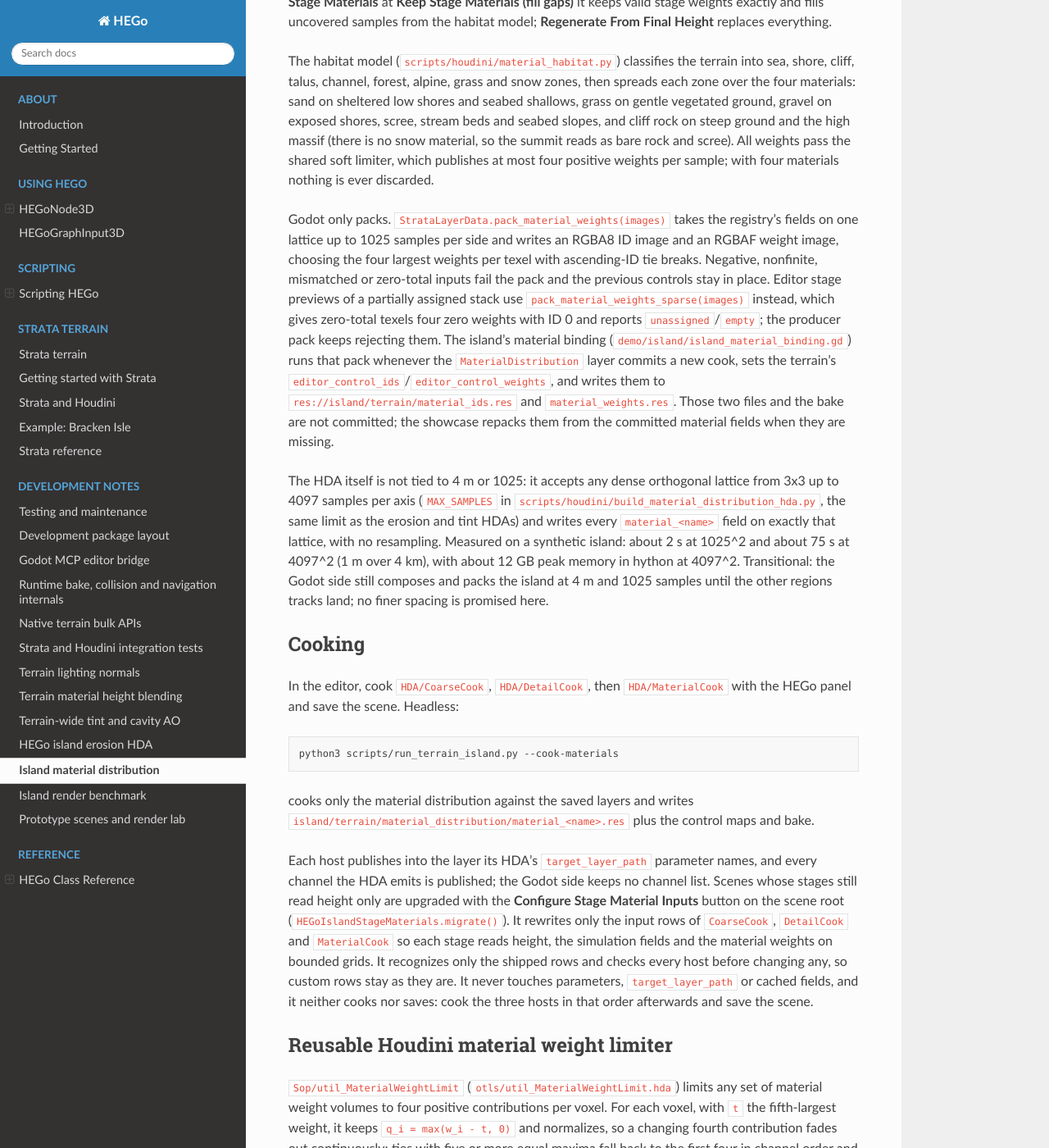
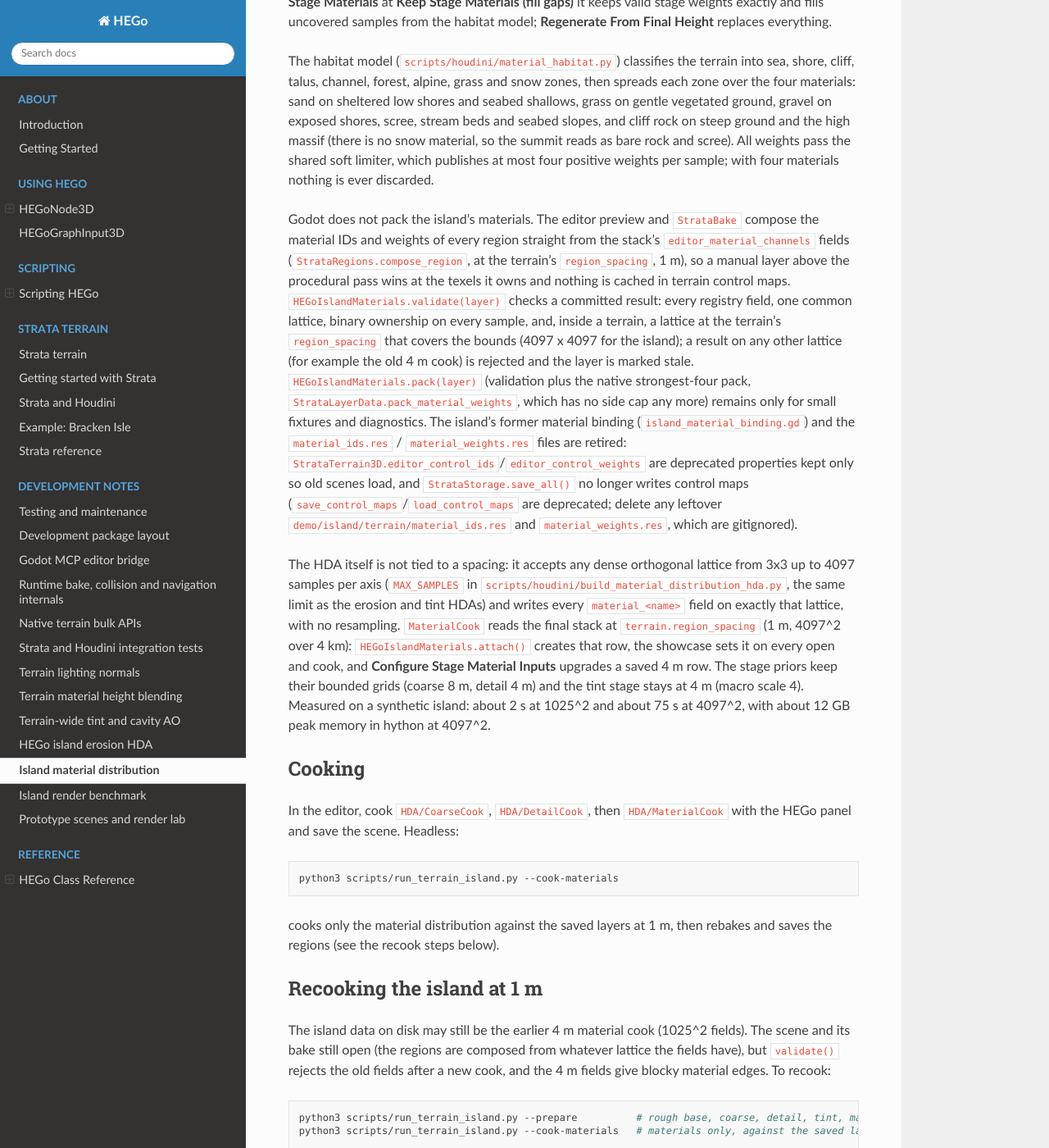
Before and after one commit to peterprickarz/hego, a Sphinx documentation site: the page built from docs/development/island_material_distribution.md, in a window 1280 px wide and 1400 px high, scrolled down 439 px. Shown: the whole window at 82% size. Built offline with Sphinx 7.4.7 and the Read the Docs theme 3.1.0, drawn with Linux system fonts in a browser that asks for light colours; some of the changed text lies outside the part shown.

Commit message:
Cook and render the island's materials on the terrain lattice
The MaterialCook host now runs at the terrain's region_spacing (1 m)
instead of the pinned 4 m, and HEGoIslandMaterials.validate requires the
registry fields to share the final stack's lattice at that spacing. The
packed control maps are retired: the island binding is deleted, nothing
writes material_ids.res or material_weights.res, and editor_control_ids
and editor_control_weights are deprecated. Material placement in the
editor and at runtime comes from composing the stack, which honours
manual layers above the procedural pass.

The showcase bakes regions with StrataBake and drives the renderer with
configure_runtime; stage views recompose private region copies so the
bake stays untouched; brush dabs patch private copies. The prepare path
hashes every manual layer, including the hand-painted top layer, and
refuses to save if a cook changed one. The recook steps, durations and the
12 GB peak of the 1 m material cook are documented; the recook itself
has not run yet, so the saved island still holds the 4 m material fields.

Co-Authored-By: Claude Fable 5.1 <noreply@anthropic.com>

````diff
--- a/docs/development/island_material_distribution.md
+++ b/docs/development/island_material_distribution.md
@@ -6,9 +6,9 @@ Material placement is authored in Houdini. `CoarseErosion` and `DetailErosion` p
 
 The habitat model (`scripts/houdini/material_habitat.py`) classifies the terrain into sea, shore, cliff, talus, channel, forest, alpine, grass and snow zones, then spreads each zone over the four materials: sand on sheltered low shores and seabed shallows, grass on gentle vegetated ground, gravel on exposed shores, scree, stream beds and seabed slopes, and cliff rock on steep ground and the high massif (there is no snow material, so the summit reads as bare rock and scree). All weights pass the shared soft limiter, which publishes at most four positive weights per sample; with four materials nothing is ever discarded.
 
-Godot only packs. `StrataLayerData.pack_material_weights(images)` takes the registry's fields on one lattice up to 1025 samples per side and writes an RGBA8 ID image and an RGBAF weight image, choosing the four largest weights per texel with ascending-ID tie breaks. Negative, nonfinite, mismatched or zero-total inputs fail the pack and the previous controls stay in place. Editor stage previews of a partially assigned stack use `pack_material_weights_sparse(images)` instead, which gives zero-total texels four zero weights with ID 0 and reports `unassigned`/`empty`; the producer pack keeps rejecting them. The island's material binding (`demo/island/island_material_binding.gd`) runs that pack whenever the `MaterialDistribution` layer commits a new cook, sets the terrain's `editor_control_ids`/`editor_control_weights`, and writes them to `res://island/terrain/material_ids.res` and `material_weights.res`. Those two files and the bake are not committed; the showcase repacks them from the committed material fields when they are missing.
+Godot does not pack the island's materials. The editor preview and `StrataBake` compose the material IDs and weights of every region straight from the stack's `editor_material_channels` fields (`StrataRegions.compose_region`, at the terrain's `region_spacing`, 1 m), so a manual layer above the procedural pass wins at the texels it owns and nothing is cached in terrain control maps. `HEGoIslandMaterials.validate(layer)` checks a committed result: every registry field, one common lattice, binary ownership on every sample, and, inside a terrain, a lattice at the terrain's `region_spacing` that covers the bounds (4097 x 4097 for the island); a result on any other lattice (for example the old 4 m cook) is rejected and the layer is marked stale. `HEGoIslandMaterials.pack(layer)` (validation plus the native strongest-four pack, `StrataLayerData.pack_material_weights`, which has no side cap any more) remains only for small fixtures and diagnostics. The island's former material binding (`island_material_binding.gd`) and the `material_ids.res` / `material_weights.res` files are retired: `StrataTerrain3D.editor_control_ids`/`editor_control_weights` are deprecated properties kept only so old scenes load, and `StrataStorage.save_all()` no longer writes control maps (`save_control_maps`/`load_control_maps` are deprecated; delete any leftover `demo/island/terrain/material_ids.res` and `material_weights.res`, which are gitignored).
 
-The HDA itself is not tied to 4 m or 1025: it accepts any dense orthogonal lattice from 3x3 up to 4097 samples per axis (`MAX_SAMPLES` in `scripts/houdini/build_material_distribution_hda.py`, the same limit as the erosion and tint HDAs) and writes every `material_<name>` field on exactly that lattice, with no resampling. Measured on a synthetic island: about 2 s at 1025^2 and about 75 s at 4097^2 (1 m over 4 km), with about 12 GB peak memory in hython at 4097^2. Transitional: the Godot side still composes and packs the island at 4 m and 1025 samples until the other regions tracks land; no finer spacing is promised here.
+The HDA itself is not tied to a spacing: it accepts any dense orthogonal lattice from 3x3 up to 4097 samples per axis (`MAX_SAMPLES` in `scripts/houdini/build_material_distribution_hda.py`, the same limit as the erosion and tint HDAs) and writes every `material_<name>` field on exactly that lattice, with no resampling. `MaterialCook` reads the final stack at `terrain.region_spacing` (1 m, 4097^2 over 4 km): `HEGoIslandMaterials.attach()` creates that row, the showcase sets it on every open and cook, and **Configure Stage Material Inputs** upgrades a saved 4 m row. The stage priors keep their bounded grids (coarse 8 m, detail 4 m) and the tint stage stays at 4 m (macro scale 4). Measured on a synthetic island: about 2 s at 1025^2 and about 75 s at 4097^2, with about 12 GB peak memory in hython at 4097^2.
 
 ## Cooking
 
@@ -18,7 +18,20 @@ In the editor, cook `HDA/CoarseCook`, `HDA/DetailCook`, then `HDA/MaterialCook`
 python3 scripts/run_terrain_island.py --cook-materials
 ```
 
-cooks only the material distribution against the saved layers and writes `island/terrain/material_distribution/material_<name>.res` plus the control maps and bake.
+cooks only the material distribution against the saved layers at 1 m, then rebakes and saves the regions (see the recook steps below).
+
+## Recooking the island at 1 m
+
+The island data on disk may still be the earlier 4 m material cook (1025^2 fields). The scene and its bake still open (the regions are composed from whatever lattice the fields have), but `validate()` rejects the old fields after a new cook, and the 4 m fields give blocky material edges. To recook:
+
+```sh
+python3 scripts/run_terrain_island.py --prepare          # rough base, coarse, detail, tint, materials, bake, save
+python3 scripts/run_terrain_island.py --cook-materials   # materials only, against the saved layers, then bake and save
+```
+
+`--prepare` recooks every procedural stage from the saved hand layers, validates the 1 m material result, bakes the regions (`StrataBake` at `terrain.region_spacing`, cell masks from the stack, material IDs and weights from `editor_material_channels`, macro tint, mips) and calls `StrataStorage.save_all()`: the stage channel files, the hand layers as loaded, `runtime_data.res` and `regions/`. Expect roughly 15 s for the coarse stage, 172 s for the detail stage, 75 s for the materials at 4097^2 and about 15 s for the bake (the total with the tint stage and the Houdini session start is a few minutes). The material HDA peaks near 12 GB of memory in hython at 4097^2; close other large applications first, and do not run it while a second large Godot or Houdini process is open on the same machine.
+
+Manual layers survive a recook. Hand layers (`RoughBase` aside, which is reloaded from its cache) are never cooked: the showcase fingerprints every non-procedural layer, including the topmost hand-painted `StrataLayer`, before the cooks and refuses to save if any of them changed, and `save_all()` rewrites each hand layer's file from the data loaded from that same file. Because a hand layer's `.res` file is only written from memory, keep the editor from holding unsaved edits to the same layers while the headless recook runs (save the scene first, then close or reload it afterwards), otherwise the editor's later save would overwrite the recook's `runtime_data.res` and `regions/` with its own stale copies. Manual material layers above the procedural pass are composed on top of the new fields by the bake.
 
 Each host publishes into the layer its HDA's `target_layer_path` parameter names, and every channel the HDA emits is published; the Godot side keeps no channel list. Scenes whose stages still read height only are upgraded with the **Configure Stage Material Inputs** button on the scene root (`HEGoIslandStageMaterials.migrate()`). It rewrites only the input rows of `CoarseCook`, `DetailCook` and `MaterialCook` so each stage reads height, the simulation fields and the material weights on bounded grids. It recognizes only the shipped rows and checks every host before changing any, so custom rows stay as they are. It never touches parameters, `target_layer_path` or cached fields, and it neither cooks nor saves: cook the three hosts in that order afterwards and save the scene.
 
@@ -41,4 +54,4 @@ hython scripts/houdini/test_material_weight_limit.py --hda otls/util_MaterialWei
 
 `build_material_distribution_hda.py` refuses a registry whose entries are not `id == material_id == index` with `channel == material_<name>`, or that disagrees with `material_contract.json`'s registry sha256 and channel list, or that names a material the habitat rules never produce. `test_material_distribution.py` checks the contract, the interface, a synthetic island's placement (sea floor without grass, rock on slopes over 50°, bare summit, sandy low coast, grassy lowland), determinism, optional erosion masks, prior-stage inheritance, orientation and spacing invariance, parameter response and error handling; `--actual PATH.rf32` additionally cooks an exported saved-scene height.
 
-Godot tests without Houdini: `demo/tests/material_distribution_test.gd` (registry validation, packing, diagnostics, attachment of the producer), `stage_material_persistence_test.gd` (fixed-path saving and control-map rollback in a disposable storage directory), `stage_material_transport_test.gd` (channel transport through hand layers and mixed grids), `material_preview_cutoff_test.gd` (stage previews). With a Forward+ device, `island_materials_gpu.gd` records texture residency and views of the saved scene.
+Godot tests without Houdini: `demo/tests/material_distribution_test.gd` (registry validation, the fixture packer, lattice validation, attachment of the producer, stack composition with a manual layer above), `stage_material_persistence_test.gd` (fixed-path saving of stage fields in a disposable storage directory, no control maps), `stage_material_transport_test.gd` (channel transport through hand layers and mixed grids), `material_preview_cutoff_test.gd` (stage previews). With a Forward+ device, `island_materials_gpu.gd` records texture residency and views of the saved scene.
````
Also changed, not shown: docs/strata/example_island.md (+5 -3 lines), 16 other files.
